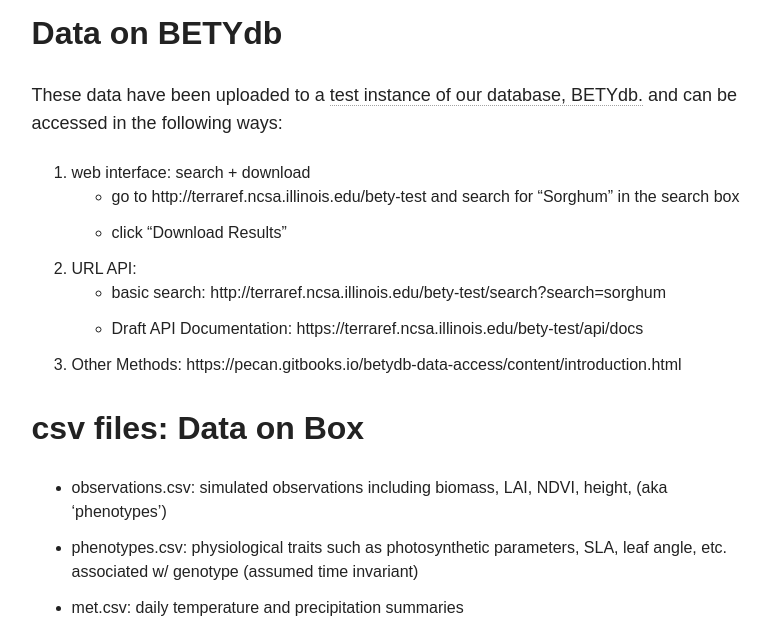
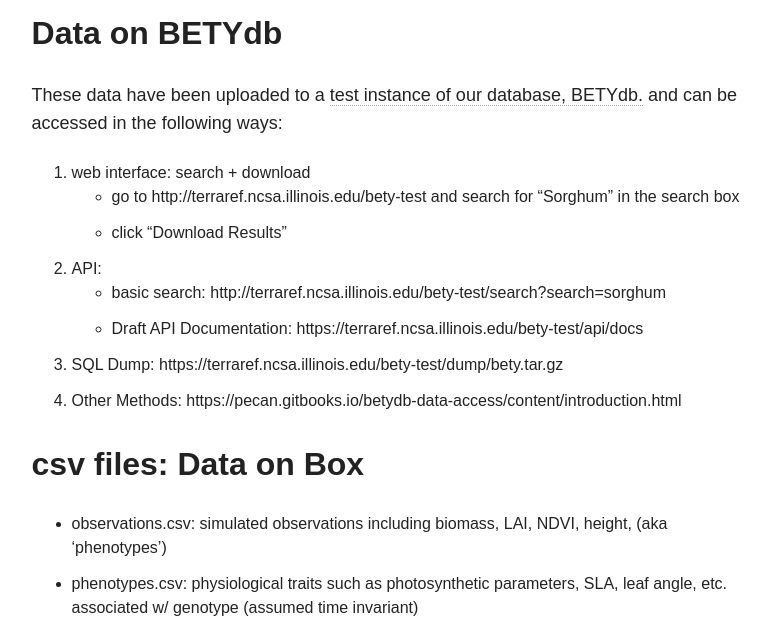
Before and after one commit to terra-reference/terraref.github.io, a Jekyll site: the page built from _posts/articles/2015-11-21-simulated_phenotypes.md, in a window 1280 px wide and 900 px high, scrolled down 5495 px, cut to the strip 0-632 px from the top of the window. Shown: the whole strip, without its empty margins (348-1119 px from the left). Built offline with Jekyll 4.4.1, drawn with Linux system fonts in a browser that asks for light colours; nearby versions of some CDN libraries; comment, search, counter and statistics services are not loaded.

Commit message:
Update 2015-11-21-simulated_phenotypes.md

```diff
--- a/_posts/articles/2015-11-21-simulated_phenotypes.md
+++ b/_posts/articles/2015-11-21-simulated_phenotypes.md
@@ -127,10 +127,11 @@ These data have been uploaded to a [test instance of our database, BETYdb.](http
 1. web interface: search + download
  * go to http://terraref.ncsa.illinois.edu/bety-test and search for "Sorghum" in the search box
  * click "Download Results"
-2. URL API:
+2. API:
   * basic search: http://terraref.ncsa.illinois.edu/bety-test/search?search=sorghum
   * Draft API Documentation: https://terraref.ncsa.illinois.edu/bety-test/api/docs
-3. Other Methods: https://pecan.gitbooks.io/betydb-data-access/content/introduction.html
+3. SQL Dump: https://terraref.ncsa.illinois.edu/bety-test/dump/bety.tar.gz
+4. Other Methods: https://pecan.gitbooks.io/betydb-data-access/content/introduction.html
 
 ## csv files: Data on Box
 
```
